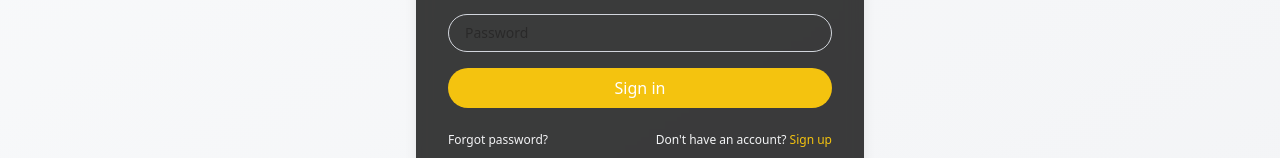
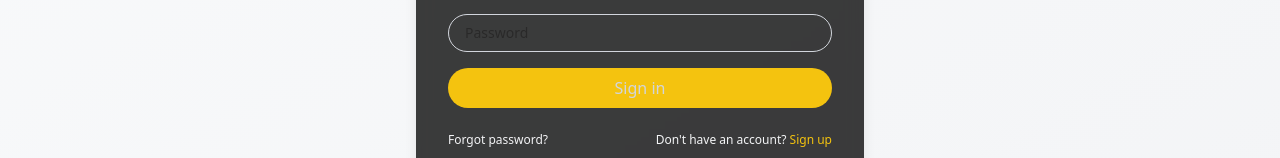
Before and after one commit to judeandy1999/vamossy.com, a Next.js app: page /login in a window 1280 px wide. Shown: the part 455-613 px from the top of the page. Built offline with nearby package versions, Linux system fonts and the light colour scheme; no server answers.

Commit message:
fix: update button text color in LoginPage for improved visibility

```diff
--- a/app/login/page.jsx
+++ b/app/login/page.jsx
@@ -108,7 +108,7 @@ export default function LoginPage() {
           <button
             type="submit"
             disabled={loading || hubSpotLoading}
-            className="bg-[#f4c30f] hover:bg-yellow-500 text-white rounded-full py-2 font-medium transition-colors"
+            className="bg-[#f4c30f] hover:bg-yellow-500 text-gray-300 rounded-full py-2 font-medium transition-colors"
           >
             {loading || hubSpotLoading ? 'Logging in...' : 'Sign in'}
           </button>
```
